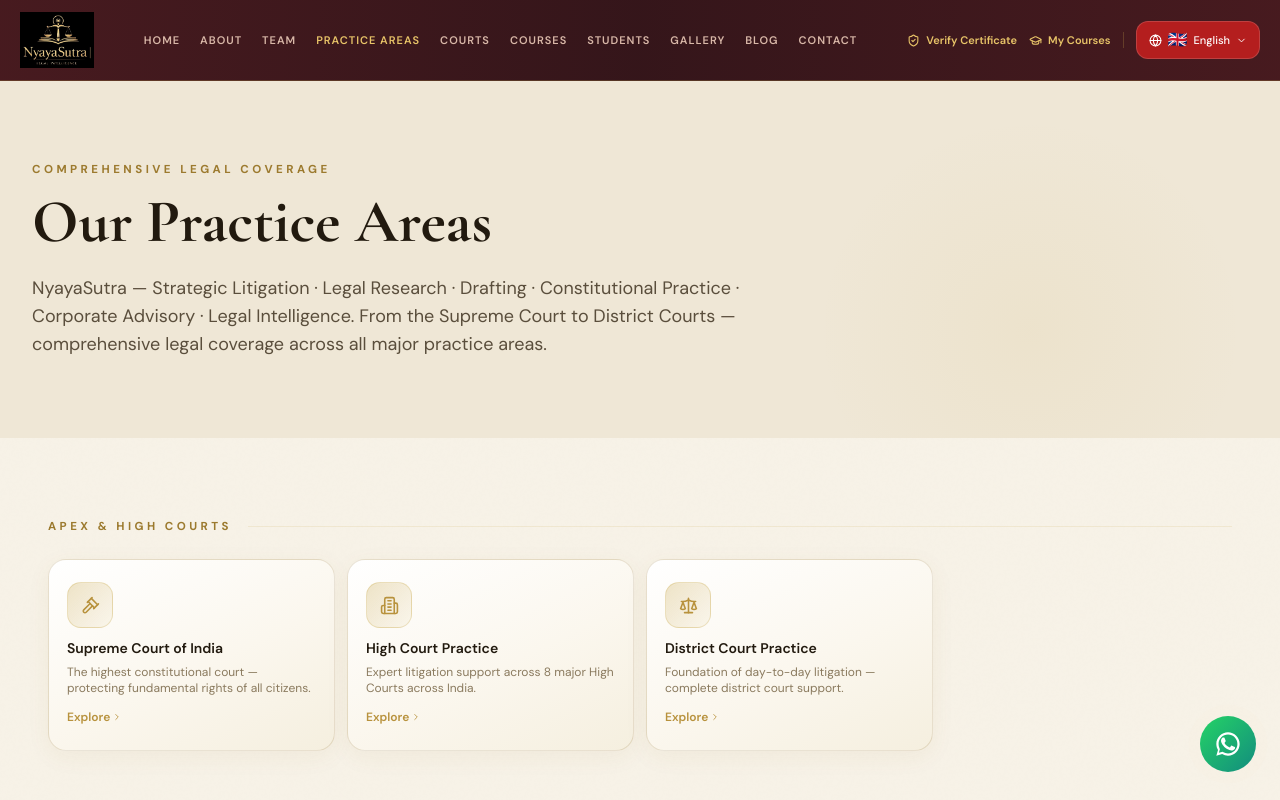
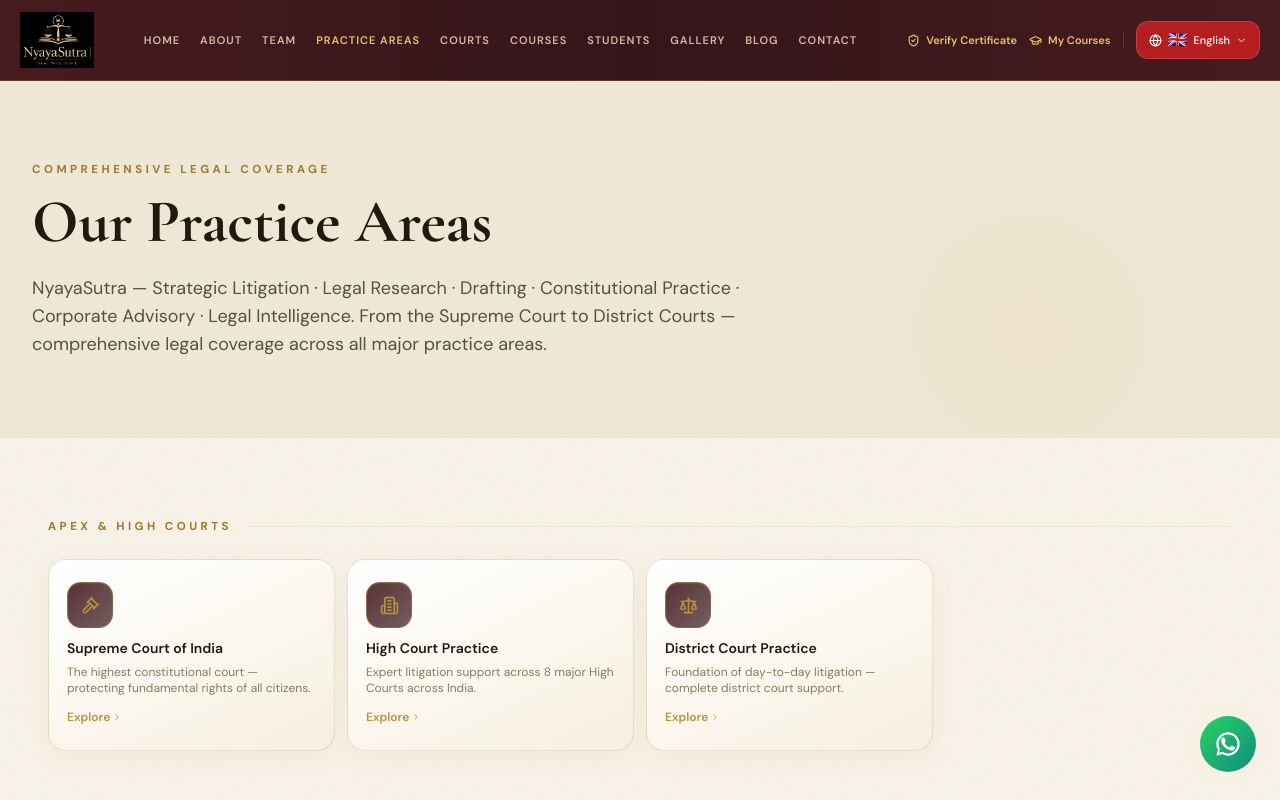
Before and after one commit to Ajitsingh4362/nyaysutra-admin-panel, a Next.js app: page /practice-areas in a window 1280 px wide. Shown: the top 800 px of the page. Built offline with nearby package versions, Linux system fonts and the light colour scheme.

Commit message:
Practice Areas: icon chip now dark maroon accent matching header, gold icon on top

```diff
--- a/app/globals.css
+++ b/app/globals.css
@@ -513,15 +513,15 @@ textarea:focus-visible,
 
 .pa-icon {
   width: 46px; height: 46px; border-radius: 14px;
-  background: linear-gradient(135deg, rgba(201,168,76,0.30), rgba(201,168,76,0.06));
-  border: 1px solid rgba(201,168,76,0.28);
+  background: linear-gradient(135deg, rgba(61,14,20,0.85), rgba(42,9,15,0.65));
+  border: 1px solid rgba(201,168,76,0.35);
   display: flex; align-items: center; justify-content: center;
-  box-shadow: inset 0 1px 1px rgba(255,255,255,0.06);
+  box-shadow: inset 0 1px 1px rgba(255,255,255,0.08);
   transition: transform .35s ease, background .35s ease;
   position: relative; z-index: 1;
 }
 .pa-card:hover .pa-icon {
-  background: linear-gradient(135deg, rgba(201,168,76,0.45), rgba(201,168,76,0.12));
+  background: linear-gradient(135deg, rgba(61,14,20,0.95), rgba(42,9,15,0.8));
   transform: scale(1.08) rotate(-4deg);
 }
 .pa-card h3, .pa-card p, .pa-card span { position: relative; z-index: 1; }
```
